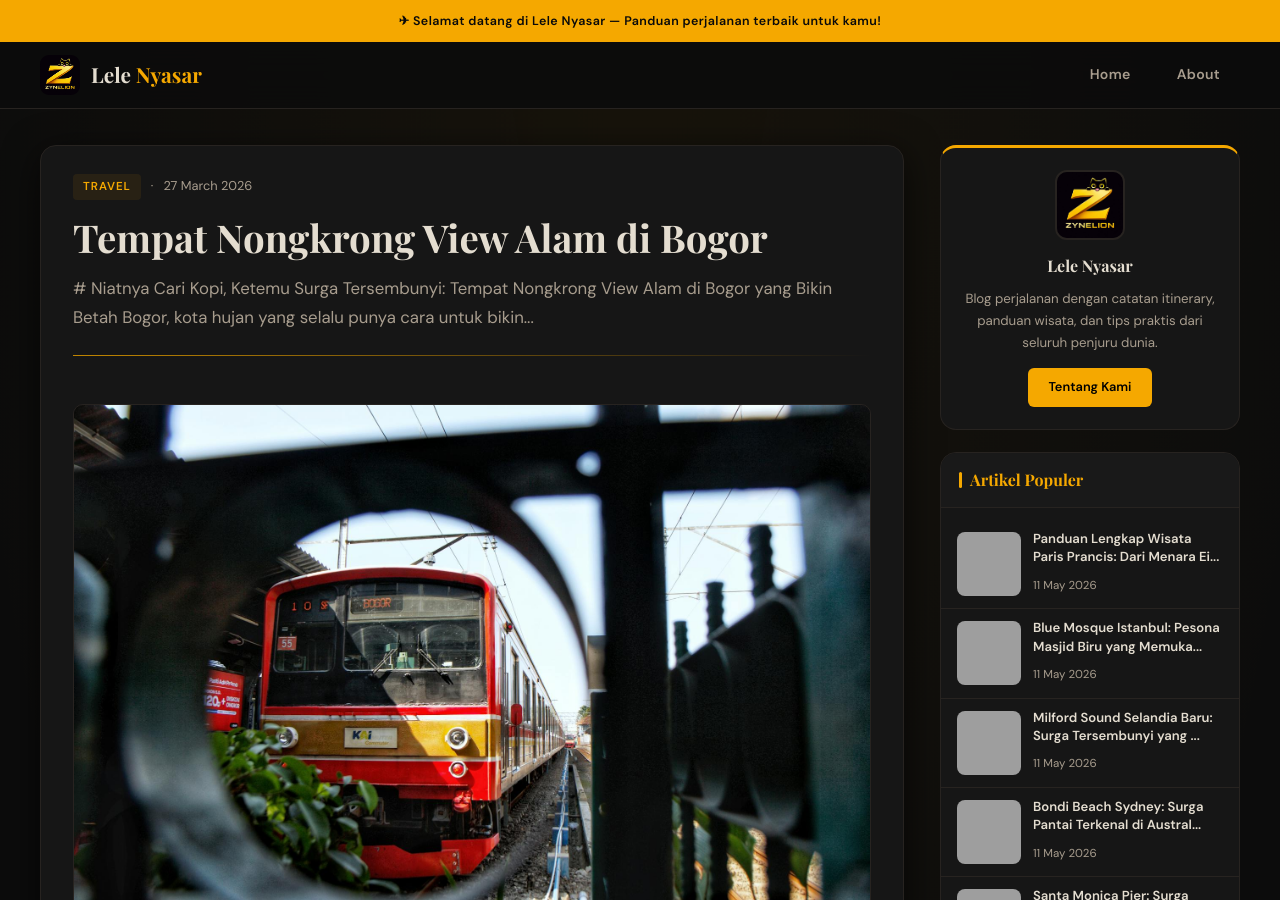
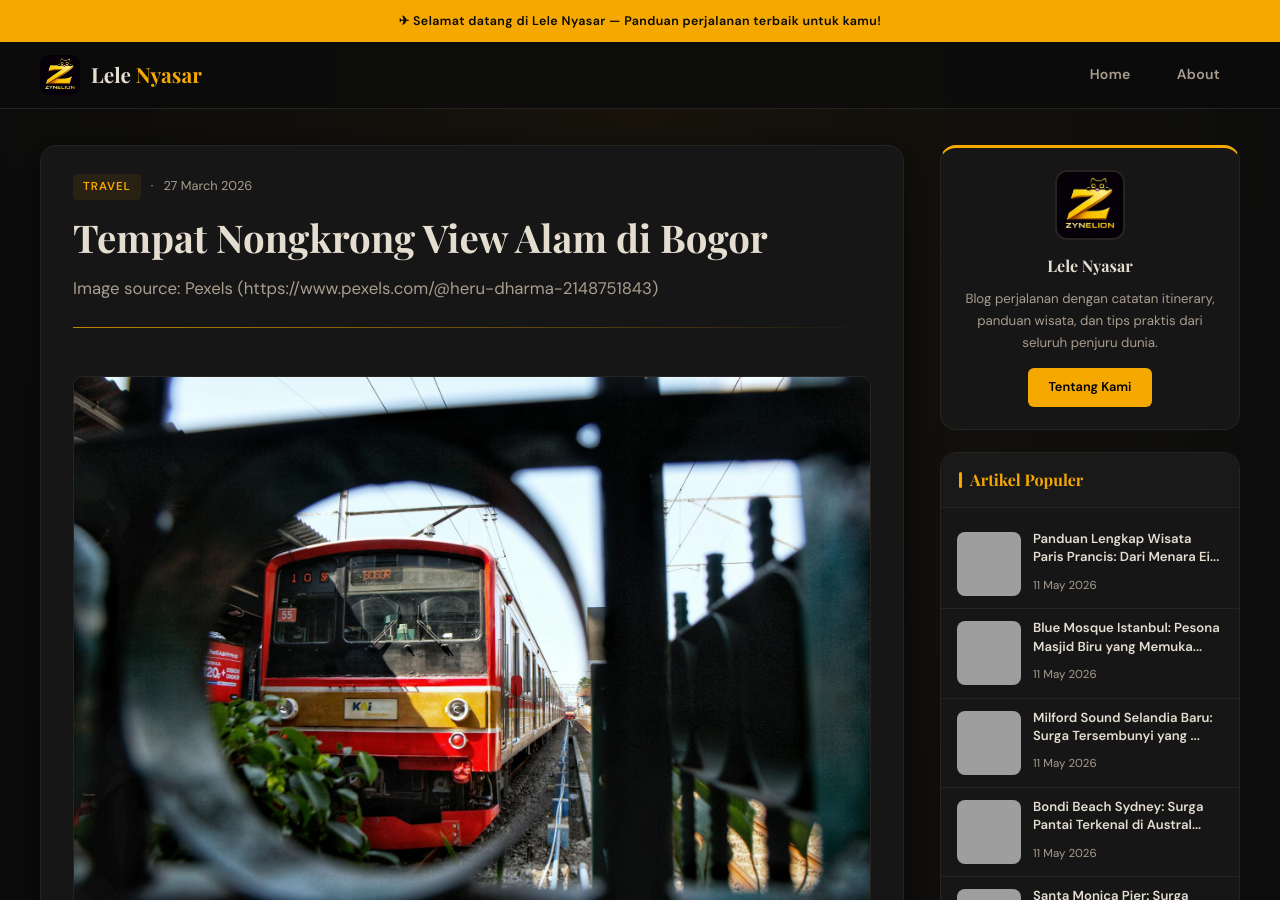
Before and after one commit to vwebe/lele, a Jekyll site: the page built from _posts/2026-03-27-tempat-nongkrong-view-alam-di-bogor.md, in a window 1280 px wide and 900 px high. Built offline with Jekyll 4.4.1, drawn with Linux system fonts in a browser that asks for light colours; some web fonts are replaced; grey boxes are pictures that could not be loaded.

Commit message:
Fix SEO meta source: _posts/2026-03-27-tempat-nongkrong-view-alam-di-bogor.md

```diff
--- a/_posts/2026-03-27-tempat-nongkrong-view-alam-di-bogor.md
+++ b/_posts/2026-03-27-tempat-nongkrong-view-alam-di-bogor.md
@@ -1,16 +1,21 @@
 ---
 layout: post
 title: "Tempat Nongkrong View Alam di Bogor"
+seo_title: "Tempat Nongkrong View Alam di Bogor"
+keyword: "tempat nongkrong view alam di bogor"
 date: 2026-03-27 16:30:00 +0700
-categories: [travel]
-image: "/assets/images/auto/tempat-nongkrong-view-alam-di-bogor.jpg"
-seo_title: "Tempat Nongkrong View Alam di Bogor"
-description: "# Niatnya Cari Kopi, Ketemu Surga Tersembunyi: Tempat Nongkrong View Alam di Bogor yang Bikin Betah Bogor, kota hujan yang selalu punya cara untuk bikin..."
-excerpt: "# Niatnya Cari Kopi, Ketemu Surga Tersembunyi: Tempat Nongkrong View Alam di Bogor yang Bikin Betah Bogor, kota hujan yang selalu punya cara untuk bikin..."
-keywords: "tempat nongkrong view alam di bogor, tempat nongkrong view alam, travel, wisata tempat nongkrong view, panduan tempat nongkrong view, tips tempat nongkrong view"
-image_alt: "Tempat Nongkrong View Alam di Bogor"
+last_modified_at: 2026-05-12 17:33:14 +0700
+sitemap: true
 robots: "index, follow, max-snippet:-1, max-image-preview:large, max-video-preview:-1"
 googlebot: "index, follow, max-snippet:-1, max-image-preview:large, max-video-preview:-1"
+categories: ["travel"]
+tags: ["travel"]
+description: "Image source: Pexels (https://www.pexels.com/@heru-dharma-2148751843)"
+excerpt: "Image source: Pexels (https://www.pexels.com/@heru-dharma-2148751843)"
+keywords: "travel, tempat, nongkrong, view, alam, bogor, wisata tempat nongkrong view, panduan tempat nongkrong view, tips tempat nongkrong view"
+image: "/assets/images/auto/tempat-nongkrong-view-alam-di-bogor.jpg"
+image_alt: "Tempat Nongkrong View Alam di Bogor"
+seo_fixed_source: "sheet_keyword_h2p_v1"
 ---
 
 <img src="{{ "assets/images/auto/tempat-nongkrong-view-alam-di-bogor.jpg" | relative_url }}" alt="Tempat Nongkrong View Alam di Bogor" loading="lazy" decoding="async">
```
